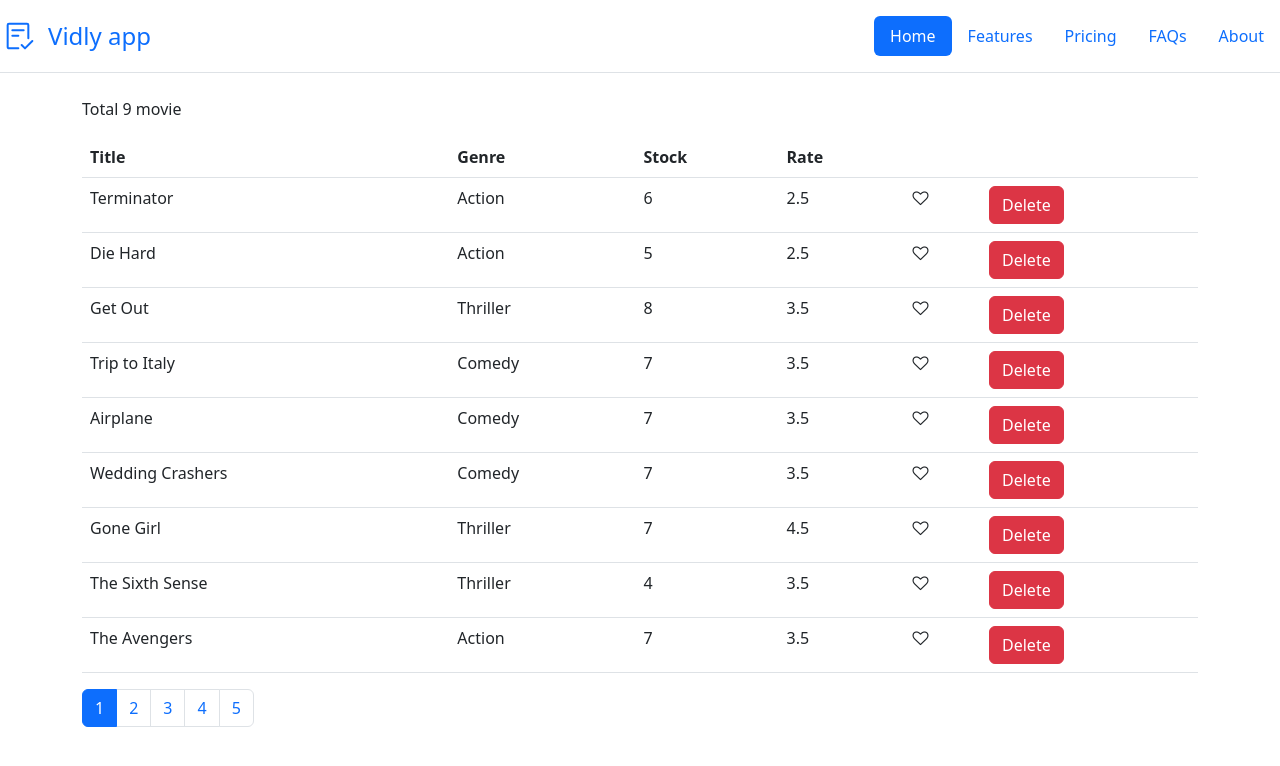
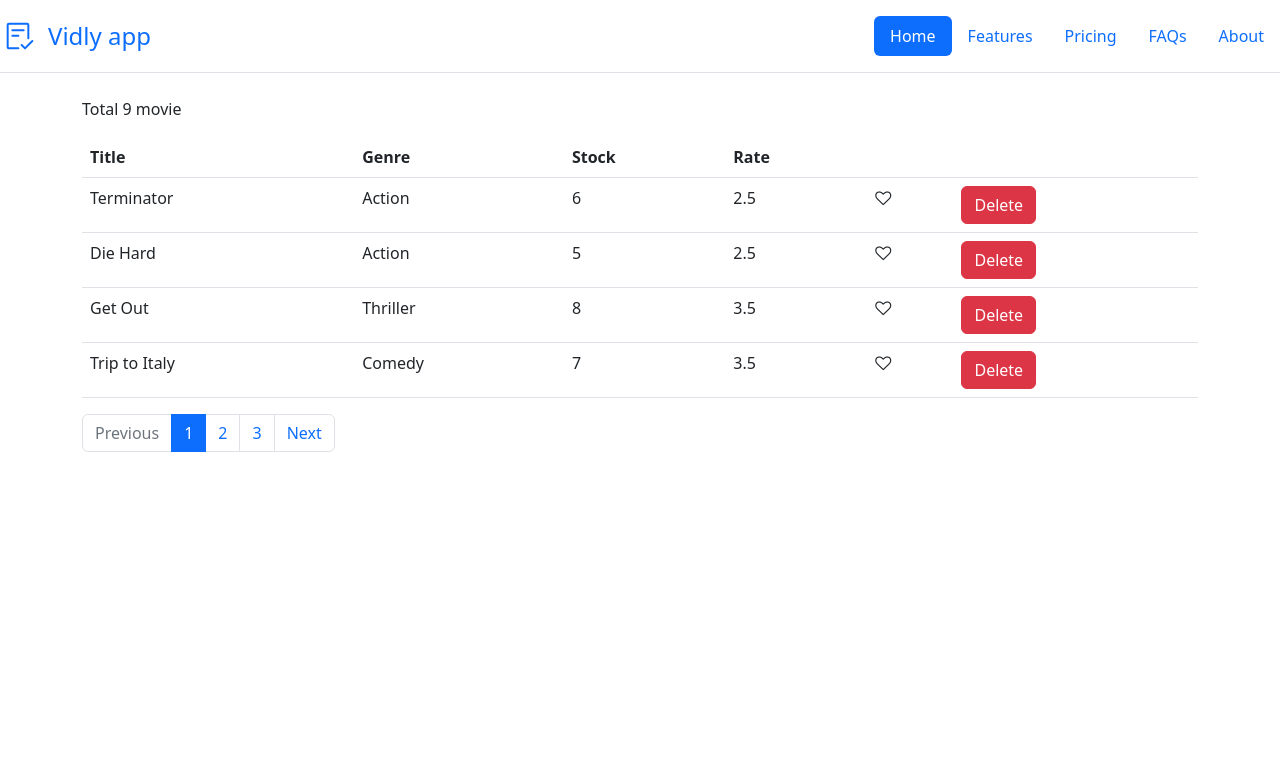
Before and after one commit to suhailphp/vidly-app-2023, a React (Create React App) app: page / in a window 1280 px wide. Shown: the top 766 px of the page. Built offline with nearby package versions, Linux system fonts and the light colour scheme.

Commit message:
fully functioning pagination created

```diff
--- a/src/components/movies.jsx
+++ b/src/components/movies.jsx
@@ -2,14 +2,16 @@ import React, { Component } from "react";
 import { getMovies } from "../services/fakeMovieService";
 import Like from "./like"
 import Pagination from "./pagination";
+import {paginate} from "../utils/paginate"
 class Movies extends Component {
   state = {
     movies: getMovies(),
     currentPage:1,
-    pageSize:2
+    pageSize:4
   };
   render() {
-
+    const movies = paginate(this.state.movies,this.state.currentPage,this.state.pageSize)
+    //console.log(movies)
     return (
       <>
         <p>Total {this.state.movies.length} movie</p>
@@ -25,7 +27,7 @@ class Movies extends Component {
             </tr>
           </thead>
           <tbody>
-            {this.state.movies.map((movie) => {
+            {movies.map((movie) => {
               return (
                 <tr key={movie._id}>
                   <td>{movie.title}</td>
@@ -75,7 +77,7 @@ class Movies extends Component {
   }
 
   handlePageChange = (page) =>{
-    console.log(page);
+    //console.log(page);
     this.setState({currentPage:page})
   }
 }
--- a/src/components/pagination.jsx
+++ b/src/components/pagination.jsx
@@ -2,14 +2,22 @@ import _ from 'lodash'
 const Pagination = ({currentPage,pageSize,itemCount,onPageChange}) => {
     let pageCount = Math.ceil(itemCount/pageSize)
     let pages = _.range(1,pageCount+1)
+
     if(pageCount === 1) return null
     return (
         <nav aria-label="Page navigation example">
             <ul className="pagination">
-
+                <li className={currentPage === 1?'page-item disabled':'page-item'} >
+                    <a className="page-link" href="#/" onClick={()=>onPageChange(currentPage -1)}>Previous</a>
+                </li>
                 {pages.map(page=>(
-                    <li key={page}  className="page-item"><a className={(currentPage === page)?"page-link active":"page-link "}href="#/" onClick={()=>onPageChange(page)} >{page}</a></li>
+                    <li key={page}  className="page-item">
+                        <a className={(currentPage === page)?"page-link active":"page-link "}href="#/" onClick={()=>onPageChange(page)} >{page}</a>
+                    </li>
                 ))}
+                <li className={currentPage >= pageCount?'page-item disabled':'page-item'}>
+                    <a className="page-link" onClick={()=>onPageChange(currentPage +1)} href="#/">Next</a>
+                </li>
 
             </ul>
         </nav>
--- /dev/null
+++ b/src/utils/paginate.js
@@ -0,0 +1,6 @@
+import _ from 'lodash';
+
+export function paginate(items,pageNumber,pageSize){
+    const startIndesx = (pageNumber-1)*pageSize
+    return _(items).slice(startIndesx).take(pageSize).value();
+}
```
